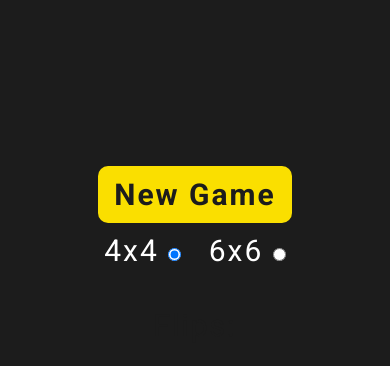
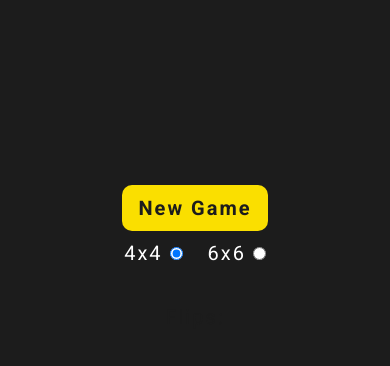
Before and after one commit to Wystov/memory-game, a plain HTML site: page index.html in a window 390 px wide. Shown: the part 168-534 px from the top of the page. Drawn offline with Linux system fonts and the light colour scheme.

Commit message:
fix: adaptive

```diff
--- a/style.css
+++ b/style.css
@@ -14,7 +14,9 @@
     display: flex;
     justify-content: center;
     align-items: center;
+    overflow: hidden;
     height: 100vh;
+    min-height: 520px;
     width: 100%;
     font-size: 30px;
 }
@@ -33,7 +35,7 @@
     font-weight: 700;
     border-radius: 10px;
     cursor: pointer;
-    margin: 20px 0 10px;
+    margin: 25px 0 10px;
     transition: .3s;
 }
 
@@ -102,6 +104,9 @@ label {
 }
 
 @media (max-width: 500px) {
+    .wrapper {
+        font-size: 20px;
+    }
     .cardboard {
         max-width: 0;
         max-height: 0;
@@ -110,4 +115,7 @@ label {
         max-height: 90vw;
         max-width: 90vw;
     }
+    .card {
+        font-size: 24px;
+    }
 }
```
